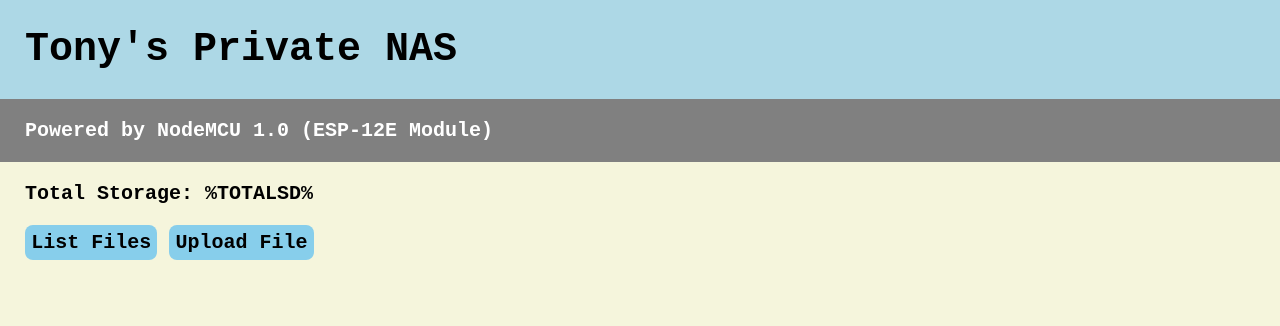
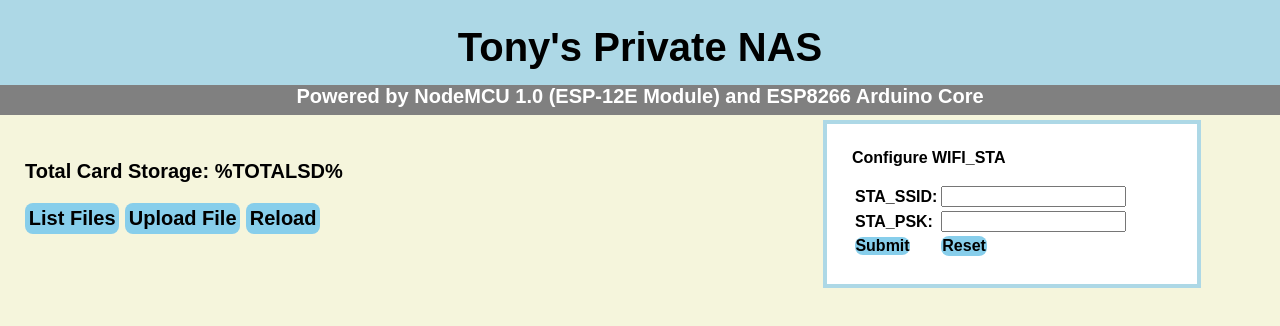
Before and after one commit to Zhu-jiatong/ESP_NAS_ESP8266, a plain HTML site: page webpage/index.html in a window 1280 px wide. Drawn offline with Linux system fonts and the light colour scheme.

Commit message:
JS and STA

```diff
--- a/webpage/index.html
+++ b/webpage/index.html
@@ -2,108 +2,49 @@
 <html lang="en">
 
 <head>
-    <meta name="viewport" content="width=device-width, initial-scale=1">
     <meta charset="UTF-8">
     <link rel="stylesheet" type="text/css" href="style.css">
 </head>
 
 <body>
     <div class="header pad">
-        <h1>Tony's Private NAS</h1>
+        Tony's Private NAS
     </div>
-    <div class="slip pad">
-        <p>Powered by NodeMCU 1.0 (ESP-12E Module)</p>
+    <div class="welcome">
+        Powered by NodeMCU 1.0 (ESP-12E Module) and ESP8266 Arduino Core
     </div>
-    <div class="pad">
-        <p>Total Storage: <span id="totalsd">%TOTALSD%</span></p>
+    <div class="main-text pad">
+        <p>Total Card Storage: <span id="totalsd">%TOTALSD%</span></p>
 
         <p>
             <button onclick="listFilesButton()">List Files</button>
             <button onclick="showUploadButtonFancy()">Upload File</button>
+            <button onclick="location.reload()">Reload</button>
         </p>
         <p id="status"></p>
         <p id="detailsheader"></p>
         <p id="details"></p>
     </div>
-    <script>
-        function listFilesButton() {
-            xmlhttp = new XMLHttpRequest();
-            xmlhttp.open("GET", "/listfiles", false);
-            xmlhttp.send();
-            document.getElementById("detailsheader").innerHTML = "<h3>Files<h3>";
-            document.getElementById("details").innerHTML = xmlhttp.responseText;
-        }
-        function downloadDeleteButton(filename, action) {
-            var urltocall = "/file?name=" + filename + "&action=" + action;
-            xmlhttp = new XMLHttpRequest();
-            if (action == "delete") {
-                xmlhttp.open("GET", urltocall, false);
-                xmlhttp.send();
-                document.getElementById("status").innerHTML = xmlhttp.responseText;
-                xmlhttp.open("GET", "/listfiles", false);
-                xmlhttp.send();
-                document.getElementById("details").innerHTML = xmlhttp.responseText;
-            }
-            if (action == "download") {
-                document.getElementById("status").innerHTML = "";
-                window.open(urltocall, "_blank");
-            }
-        }
-        function showUploadButtonFancy() {
-            document.getElementById("detailsheader").innerHTML = "<h3>Upload File<h3>"
-            document.getElementById("status").innerHTML = "";
-            var uploadform = "<form method = \"POST\" action = \"/\" enctype=\"multipart/form-data\"><input type=\"file\" name=\"data\"/><input type=\"submit\" name=\"upload\" value=\"Upload\" title = \"Upload File\"></form>"
-            document.getElementById("details").innerHTML = uploadform;
-            var uploadform =
-                "<form id=\"upload_form\" enctype=\"multipart/form-data\" method=\"post\">" +
-                "<input type=\"file\" name=\"file1\" id=\"file1\" onchange=\"uploadFile()\"><br>" +
-                "<progress id=\"progressBar\" value=\"0\" max=\"100\" style=\"width:100%;\"></progress>" +
-                "<h3 id=\"status\"></h3>" +
-                "<p id=\"loaded_n_total\"></p>" +
-                "</form>";
-            document.getElementById("details").innerHTML = uploadform;
-        }
-        function _(el) {
-            return document.getElementById(el);
-        }
-        function uploadFile() {
-            var file = _("file1").files[0];
-            var formdata = new FormData();
-            formdata.append("file1", file);
-            var ajax = new XMLHttpRequest();
-            ajax.upload.addEventListener("progress", progressHandler, false);
-            ajax.addEventListener("load", completeHandler, false); // doesnt appear to ever get called even upon success
-            ajax.addEventListener("error", errorHandler, false);
-            ajax.addEventListener("abort", abortHandler, false);
-            ajax.open("POST", "/");
-            ajax.send(formdata);
-        }
-        function progressHandler(event) {
-            _("loaded_n_total").innerHTML = "Uploaded " + event.loaded + " bytes";
-            var percent = (event.loaded / event.total) * 100;
-            _("progressBar").value = Math.round(percent);
-            _("status").innerHTML = Math.round(percent) + "% uploaded... please wait";
-            if (percent >= 100) {
-                _("status").innerHTML = "Please wait, writing file to filesystem";
-            }
-        }
-        function completeHandler(event) {
-            _("status").innerHTML = "Upload Complete";
-            _("progressBar").value = 0;
-            xmlhttp = new XMLHttpRequest();
-            xmlhttp.open("GET", "/listfiles", false);
-            xmlhttp.send();
-            document.getElementById("status").innerHTML = "File Uploaded";
-            document.getElementById("detailsheader").innerHTML = "<h3>Files<h3>";
-            document.getElementById("details").innerHTML = xmlhttp.responseText;
-        }
-        function errorHandler(event) {
-            _("status").innerHTML = "Upload Failed";
-        }
-        function abortHandler(event) {
-            _("status").innerHTML = "inUpload Aborted";
-        }
-    </script>
+    <div class="divs pad">
+        Configure WIFI_STA
+        <form id="sta" name="sta"></form>
+        <table>
+            <tr>
+                <td>STA_SSID:</td>
+                <td><input type="text" name="sta_ssid" form="sta" /></td>
+            </tr>
+            <tr>
+                <td>STA_PSK:</td>
+                <td><input type="password" name="sta_psk" form="sta" /></td>
+            </tr>
+            <tr>
+                <td><button onclick="STACfg()">Submit</button></td>
+                <td><button type="reset" form="sta">Reset</button></td>
+            </tr>
+            <p id="STAstatus"></p>
+        </table>
+    </div>
+    <script src="script.js"></script>
 </body>
 
 </html>
--- /dev/null
+++ b/webpage/script.js
@@ -0,0 +1,90 @@
+function listFilesButton() {
+    xmlhttp = new XMLHttpRequest();
+    xmlhttp.open("GET", "/listfiles", false);
+    xmlhttp.send();
+    document.getElementById("detailsheader").innerHTML = "<h3>Files<h3>";
+    document.getElementById("details").innerHTML = xmlhttp.responseText;
+}
+function downloadDeleteButton(filename, action) {
+    var urltocall = "/file?name=" + filename + "&action=" + action;
+    xmlhttp = new XMLHttpRequest();
+    if (action == "delete") {
+        xmlhttp.open("GET", urltocall, false);
+        xmlhttp.send();
+        document.getElementById("status").innerHTML = xmlhttp.responseText;
+        xmlhttp.open("GET", "/listfiles", false);
+        xmlhttp.send();
+        document.getElementById("details").innerHTML = xmlhttp.responseText;
+    }
+    if (action == "download") {
+        document.getElementById("status").innerHTML = "";
+        window.open(urltocall, "_blank");
+    }
+}
+function showUploadButtonFancy() {
+    document.getElementById("detailsheader").innerHTML = "<h3>Upload File<h3>"
+    document.getElementById("status").innerHTML = "";
+    var uploadform = "<form method = \"POST\" action = \"/\" enctype=\"multipart/form-data\"><input type=\"file\" name=\"data\"/><input type=\"submit\" name=\"upload\" value=\"Upload\" title = \"Upload File\"></form>"
+    document.getElementById("details").innerHTML = uploadform;
+    var uploadform =
+        "<form id=\"upload_form\" enctype=\"multipart/form-data\" method=\"post\">" +
+        "<input type=\"file\" name=\"file1\" id=\"file1\" onchange=\"uploadFile()\"><br>" +
+        "<progress id=\"progressBar\" value=\"0\" max=\"100\" style=\"width:100%;\"></progress>" +
+        "<h3 id=\"status\"></h3>" +
+        "<p id=\"loaded_n_total\"></p>" +
+        "</form>";
+    document.getElementById("details").innerHTML = uploadform;
+}
+function _(el) {
+    return document.getElementById(el);
+}
+function uploadFile() {
+    var file = _("file1").files[0];
+    var formdata = new FormData();
+    formdata.append("file1", file);
+    var ajax = new XMLHttpRequest();
+    ajax.upload.addEventListener("progress", progressHandler, false);
+    ajax.addEventListener("load", completeHandler, false); // doesnt appear to ever get called even upon success
+    ajax.addEventListener("error", errorHandler, false);
+    ajax.addEventListener("abort", abortHandler, false);
+    ajax.open("POST", "/");
+    ajax.send(formdata);
+}
+function progressHandler(event) {
+    _("loaded_n_total").innerHTML = "Uploaded " + event.loaded + " bytes";
+    var percent = (event.loaded / event.total) * 100;
+    _("progressBar").value = Math.round(percent);
+    _("status").innerHTML = Math.round(percent) + "% uploaded... please wait";
+    if (percent >= 100) {
+        _("status").innerHTML = "Please wait, writing file to filesystem";
+    }
+}
+function completeHandler(event) {
+    _("status").innerHTML = "Upload Complete";
+    _("progressBar").value = 0;
+    xmlhttp = new XMLHttpRequest();
+    xmlhttp.open("GET", "/listfiles", false);
+    xmlhttp.send();
+    document.getElementById("status").innerHTML = "File Uploaded";
+    document.getElementById("detailsheader").innerHTML = "<h3>Files<h3>";
+    document.getElementById("details").innerHTML = xmlhttp.responseText;
+}
+function errorHandler(event) {
+    _("status").innerHTML = "Upload Failed";
+}
+function abortHandler(event) {
+    _("status").innerHTML = "inUpload Aborted";
+}
+function STACfg() {
+    var form = document.forms['sta'];
+
+    var urltocall = "/postSTA?sta_ssid=" + document.sta.sta_ssid.value + "&sta_psk=" + document.sta.sta_psk.value;
+    console.log(urltocall);
+    xmlhttp = new XMLHttpRequest();
+    xmlhttp.open("GET", urltocall, false);
+    xmlhttp.send();
+    document.getElementById("STAstatus").innerHTML = xmlhttp.responseText;
+    xmlhttp.open("GET", "/listfiles", false);
+    xmlhttp.send();
+    document.getElementById("details").innerHTML = xmlhttp.responseText;
+}
--- a/webpage/style.css
+++ b/webpage/style.css
@@ -1,30 +1,44 @@
 body {
+    margin: 0px;
     background-color: beige;
-    font-family: monospace;
-    font-size: x-large;
-    font-weight: bolder;
-    margin: 0;
+    font-family: sans-serif;
+    font-weight: bold;
+}
+
+.pad {
+    padding: 25px;
 }
 
 .header {
     background-color: lightblue;
     color: black;
+    height: 35px;
+    font-size: 30pt;
+    text-align: center;
+    font-weight: bolder;
 }
 
-.slip {
-    background-color: grey;
+.welcome {
+    background-color: gray;
     color: white;
+    font-size: 15pt;
+    text-align: center;
+    height: 30px;
+    margin: 0px;
 }
 
-.pad {
-    padding-left: 25px;
-    padding-right: 25px;
-    padding-top: 0.1px;
-    padding-bottom: 0.1px;
+.main-text {
+    width: 60%;
+    float: left;
+    font-size: 15pt;
 }
 
-.main {
+.divs {
+    margin: 5px;
+    width: 25%;
     float: left;
+    border: 4px solid lightblue;
+    background-color: white;
 }
 
 button {
```
Also changed, not shown: 3 other files.
